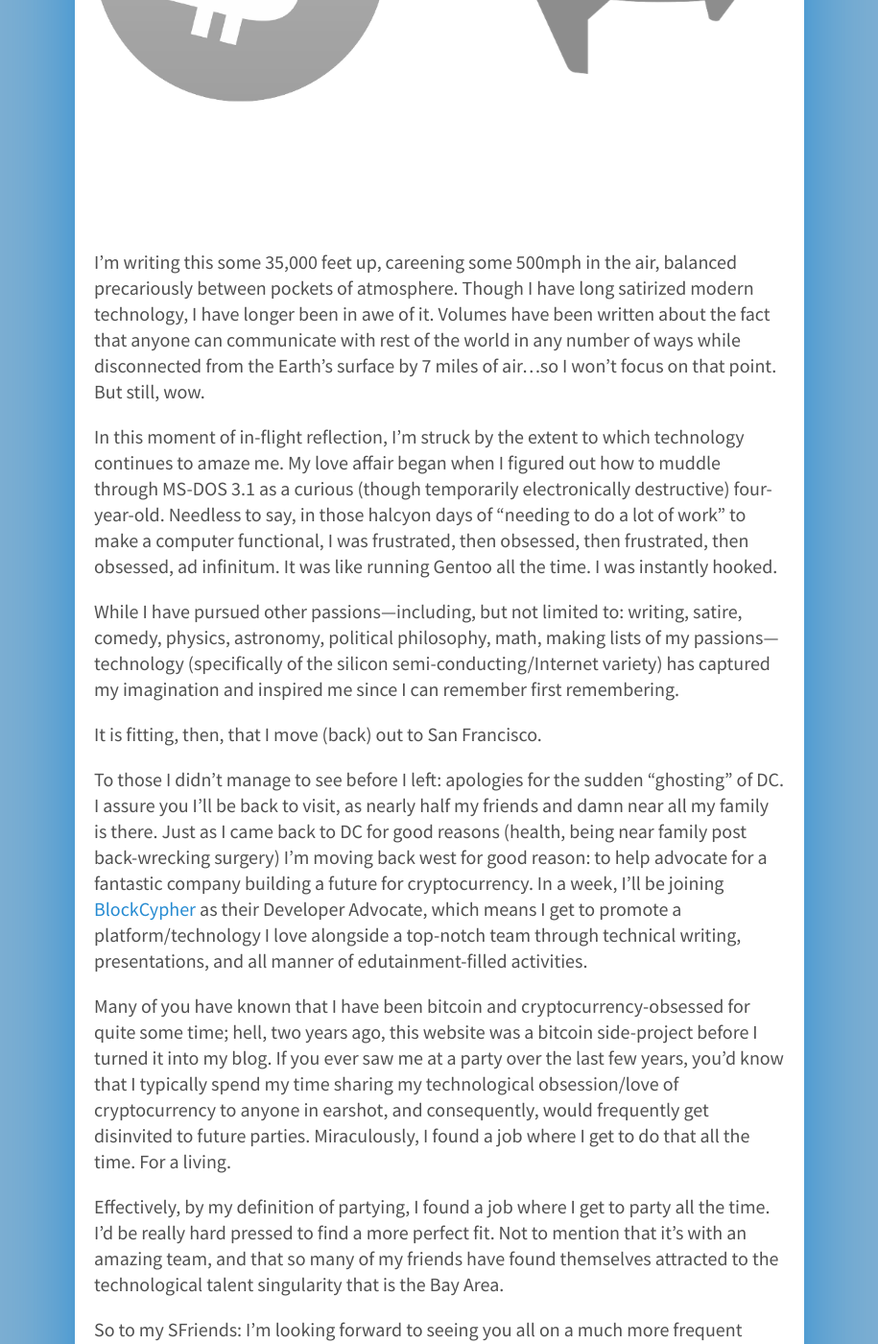
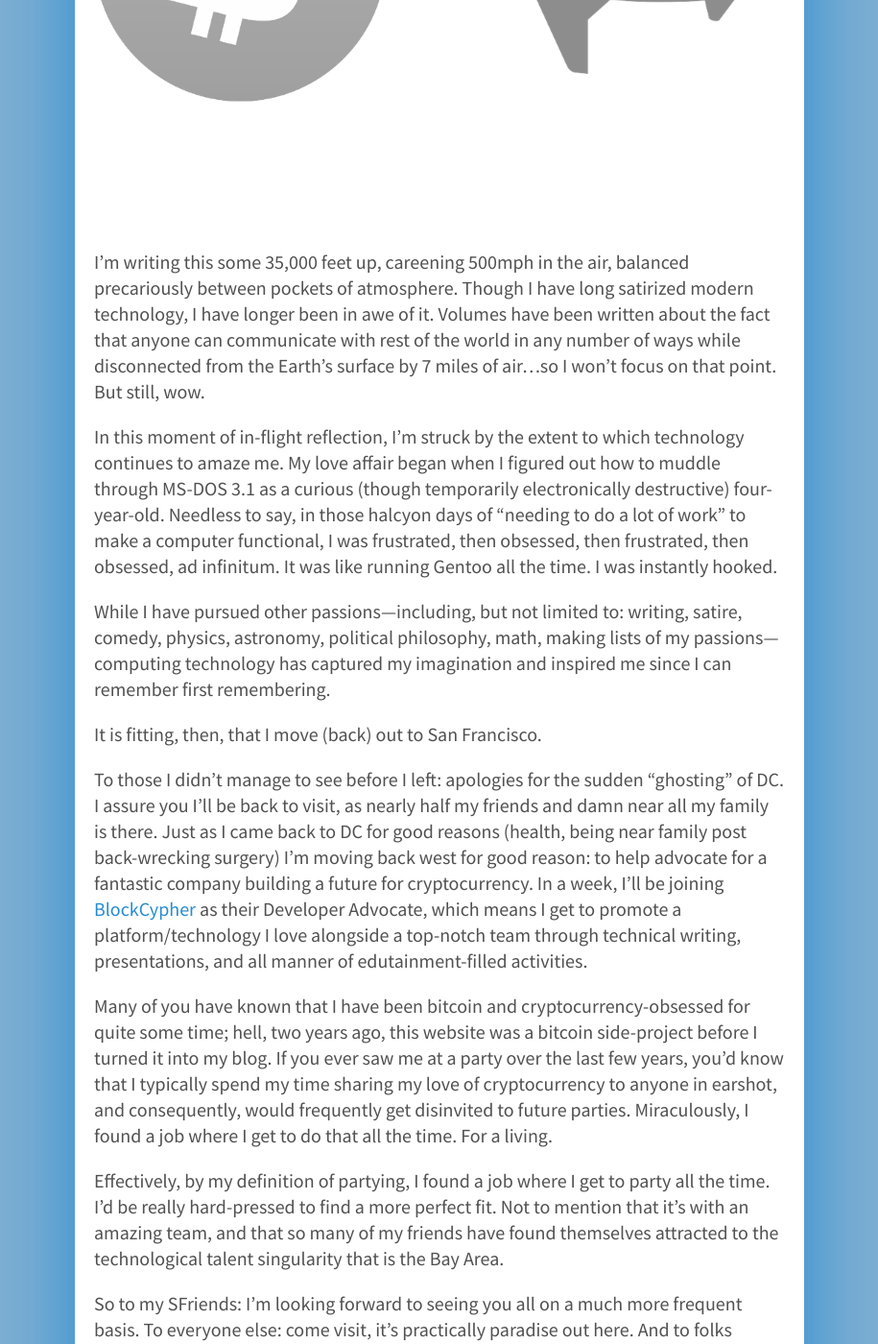
Before and after one commit to acityinohio/bitbanter-archive, a Jekyll site: the page built from _posts/2015-04-25-go-west.md, in a window 1280 px wide and 1400 px high, scrolled down 558 px. Shown: the whole window at 96% size, without its empty margins (182-1097 px from the left). Built offline with Jekyll 4.4.1, drawn with Linux system fonts in a browser that asks for light colours; Markdown is read by kramdown in place of the engine named in the settings; comment, search, counter and statistics services are not loaded; some of the changed text lies outside the part shown.

Commit message:
okay more fixes

```diff
--- a/_posts/2015-04-25-go-west.md
+++ b/_posts/2015-04-25-go-west.md
@@ -8,20 +8,20 @@ thumb: 2015-04-25-go-west.png
 
 ![Mid-flight](/assets/2015-04-25-go-west.png)
 
-I'm writing this some 35,000 feet up, careening some 500mph in the air, balanced precariously between pockets of atmosphere. Though I have long satirized modern technology, I have longer been in awe of it. Volumes have been written about the fact that anyone can communicate with rest of the world in any number of ways while disconnected from the Earth's surface by 7 miles of air...so I won't focus on that point. But still, wow.
+I'm writing this some 35,000 feet up, careening 500mph in the air, balanced precariously between pockets of atmosphere. Though I have long satirized modern technology, I have longer been in awe of it. Volumes have been written about the fact that anyone can communicate with rest of the world in any number of ways while disconnected from the Earth's surface by 7 miles of air...so I won't focus on that point. But still, wow.
 
 In this moment of in-flight reflection, I'm struck by the extent to which technology continues to amaze me. My love affair began when I figured out how to muddle through MS-DOS 3.1 as a curious (though temporarily electronically destructive) four-year-old. Needless to say, in those halcyon days of "needing to do a lot of work" to make a computer functional, I was frustrated, then obsessed, then frustrated, then obsessed, ad infinitum. It was like running Gentoo all the time. I was instantly hooked.
 
-While I have pursued other passions---including, but not limited to: writing, satire, comedy, physics, astronomy, political philosophy, math, making lists of my passions---technology (specifically of the silicon semi-conducting/Internet variety) has captured my imagination and inspired me since I can remember first remembering.
+While I have pursued other passions---including, but not limited to: writing, satire, comedy, physics, astronomy, political philosophy, math, making lists of my passions---computing technology has captured my imagination and inspired me since I can remember first remembering.
 
 It is fitting, then, that I move (back) out to San Francisco.
 
 To those I didn't manage to see before I left: apologies for the sudden "ghosting" of DC. I assure you I'll be back to visit, as nearly half my friends and damn near all my family is there. Just as I came back to DC for good reasons (health, being near family post back-wrecking surgery) I'm moving back west for good reason: to help advocate for a fantastic company building a future for cryptocurrency. In a week, I'll be joining [BlockCypher](https://blockcypher.com/) as their Developer Advocate, which means I get to promote a platform/technology I love alongside a top-notch team through technical writing, presentations, and all manner of edutainment-filled activities.
 
-Many of you have known that I have been bitcoin and cryptocurrency-obsessed for quite some time; hell, two years ago, this website was a bitcoin side-project before I turned it into my blog. If you ever saw me at a party over the last few years, you'd know that I typically spend my time sharing my technological obsession/love of cryptocurrency to anyone in earshot, and consequently, would frequently get disinvited to future parties. Miraculously, I found a job where I get to do that all the time. For a living.
+Many of you have known that I have been bitcoin and cryptocurrency-obsessed for quite some time; hell, two years ago, this website was a bitcoin side-project before I turned it into my blog. If you ever saw me at a party over the last few years, you'd know that I typically spend my time sharing my love of cryptocurrency to anyone in earshot, and consequently, would frequently get disinvited to future parties. Miraculously, I found a job where I get to do that all the time. For a living.
 
-Effectively, by my definition of partying, I found a job where I get to party all the time. I'd be really hard pressed to find a more perfect fit. Not to mention that it's with an amazing team, and that so many of my friends have found themselves attracted to the technological talent singularity that is the Bay Area.
+Effectively, by my definition of partying, I found a job where I get to party all the time. I'd be really hard-pressed to find a more perfect fit. Not to mention that it's with an amazing team, and that so many of my friends have found themselves attracted to the technological talent singularity that is the Bay Area.
 
 So to my SFriends: I'm looking forward to seeing you all on a much more frequent basis. To everyone else: come visit, it's practically paradise out here. And to folks interested in building stuff with blockchains: hit me up on [Twitterverse](https://twitter.com/acityinohio), I'm here to help.
 
-Here's to starting a new chapter...actually, scratch that staid startup chapter metaphor. Here's to finding a helluva [golden nonce](https://en.bitcoin.it/wiki/Nonce) and adding my own block to cryptocurrency's proverbial chain. :)
+Here's to starting a new chapter...actually, scratch that staid startup-chapter-metaphor. Here's to finding a helluva [golden nonce](https://en.bitcoin.it/wiki/Nonce) and adding my own block to cryptocurrency's proverbial chain. :)
```
